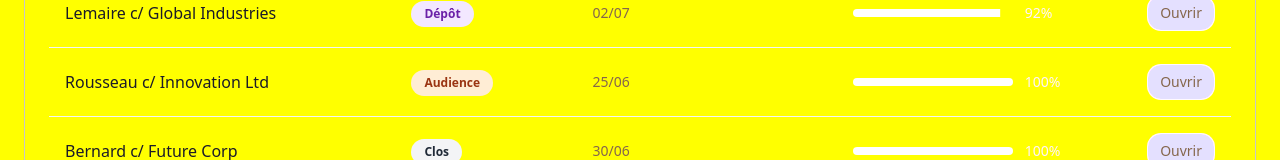
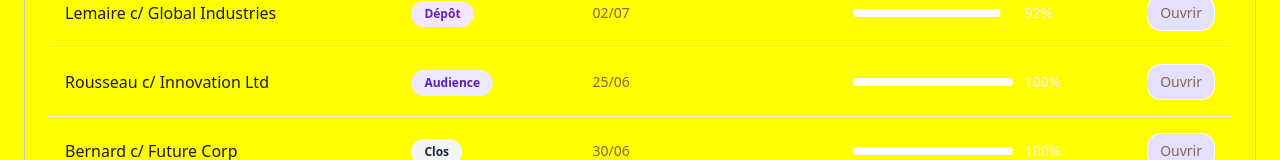
Before and after one commit to MAROUANE-92/legal-pulse, a React (Vite) app: page / in a window 1280 px wide. Shown: the part 615-775 px from the top of the page. Built offline with nearby package versions, Linux system fonts and the light colour scheme.

Commit message:
Refactor: Replace orange and remove amber/yellow
Replaced the "Audience" badge color in DossiersTable.tsx. Removed all instances of `amber-*` and `yellow-*` classes. Optionally added `amber: undefined` to tailwind.config.ts.

```diff
--- a/src/components/DossiersTable.tsx
+++ b/src/components/DossiersTable.tsx
@@ -25,7 +25,7 @@ const stadeColors = {
   'Découverte': 'bg-blue-100 text-blue-800',
   'Rédaction': 'bg-purple-100 text-purple-800',
   'Dépôt': 'bg-purple-100 text-purple-800',
-  'Audience': 'bg-orange-100 text-orange-800',
+  'Audience': 'bg-violet-100 text-violet-800',
   'Clos': 'bg-gray-100 text-gray-800'
 };
 
--- a/tailwind.config.ts
+++ b/tailwind.config.ts
@@ -22,6 +22,7 @@ export default {
 			colors: {
 				amber: undefined,
 				yellow: undefined,
+				orange: undefined,
 				border: 'hsl(var(--border))',
 				input: 'hsl(var(--input))',
 				ring: 'hsl(var(--ring))',
```
